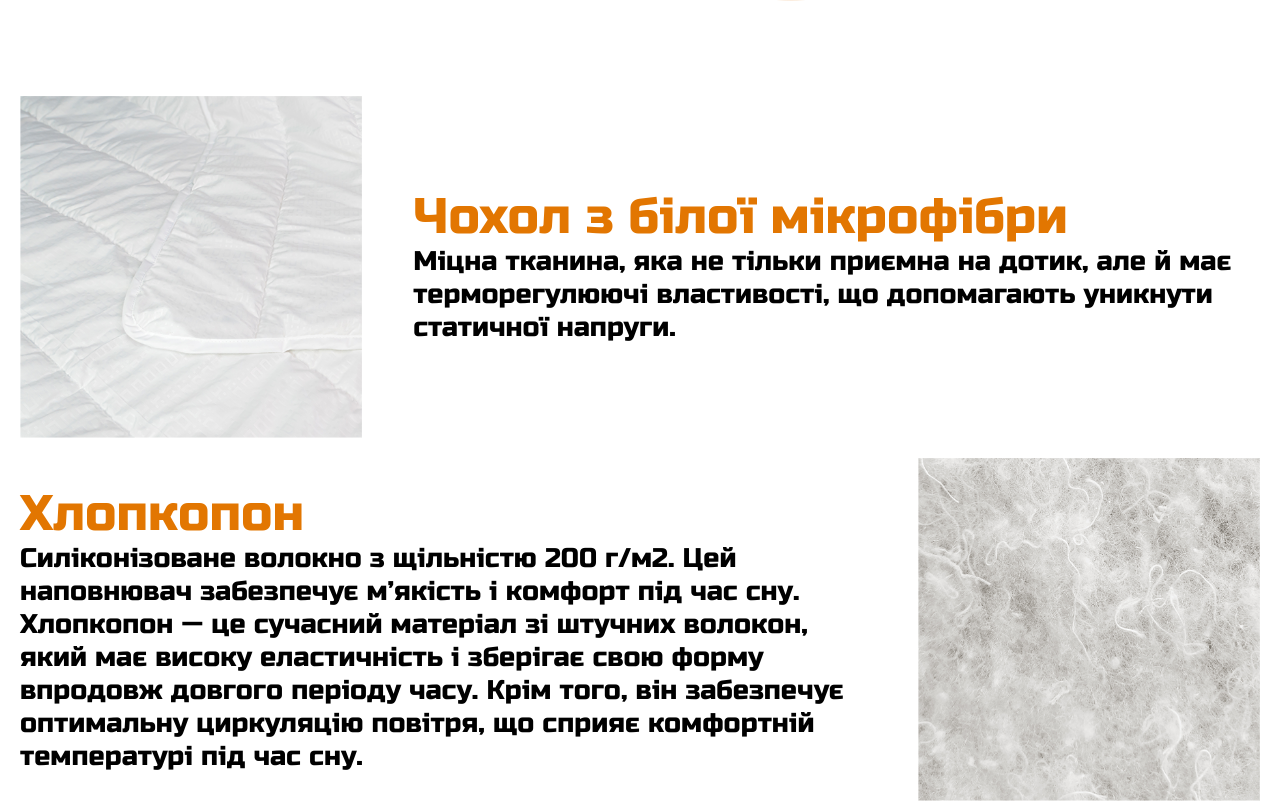
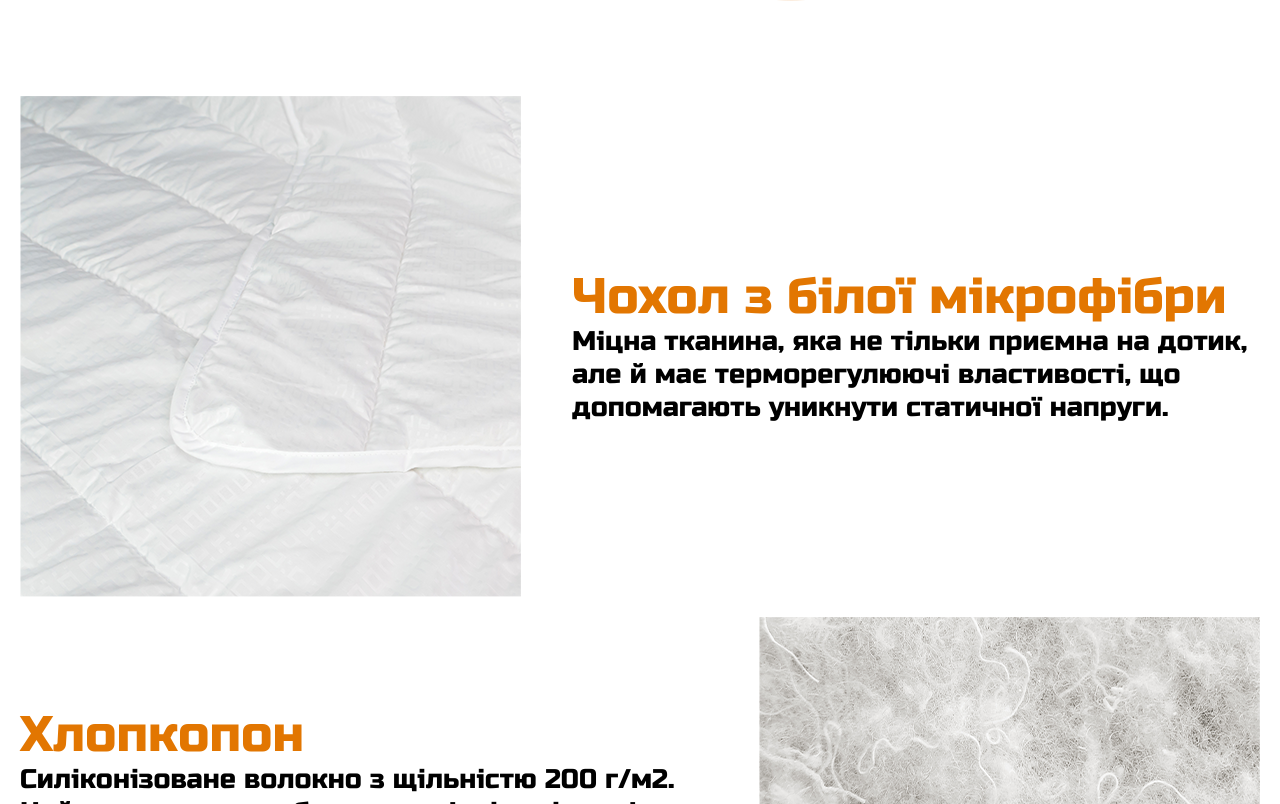
Before and after one commit to MarynaOgoreltseva/rozetka_test, a plain HTML site: page index.html in a window 1280 px wide. Shown: the part 2180-2984 px from the top of the page. Drawn offline with Linux system fonts and the light colour scheme.

Commit message:
куфвн 2

```diff
--- a/css/styles.scss
+++ b/css/styles.scss
@@ -23,7 +23,6 @@ body {
     font-weight: 400;
     font-style: normal;
     color: #fff;
-    // font-family: 'Montserrat', sans-serif;
 }
 
 a {
@@ -82,11 +81,7 @@ ul {
         width: 100%;
     }
     &__title {
-        // max-width: 966px;
-        // width: 100%;
         text-align: center;
-        // margin-top: 38px;
-        // margin-left: 70px;
         text-transform: uppercase;
         flex: 1 1 auto;
     }
@@ -99,14 +94,12 @@ ul {
     &__pic-left {
         width: 100%;
         max-width: 750px;
-        // height: 420px;
         align-self: flex-end;
         z-index: 1;
     }
     &__pic-right {
         width: 100%;
         max-width: 888px;
-        // height: 525px;
         align-self: flex-start;
         margin-left: -207px;
     }
@@ -115,13 +108,10 @@ ul {
 .benefits {
     background-color: #333087;
     padding: 80px 0;
-    // height: 450px;
     &__list {
         display: flex;
         flex-wrap: wrap;
         flex-direction: column;
-        // max-width: 1168px;
-        // width: 100%;
     }
     &__text {
         font-size: 37px;
@@ -133,14 +123,10 @@ ul {
         display: inline-block;
     }
     &__item {
-        // padding: 49px 0  74px 87px;
-        // max-width: 720px;
-        // width: 100%;
         display: flex;
         flex-wrap: wrap;
         flex-direction: row;
         justify-content: space-between;
-        // flex: 0 0 50%;
     }
     &__title {
         margin-bottom: 24px;
@@ -206,10 +192,9 @@ ul {
             flex-direction: row-reverse;
         }
     }
-    &__pic {
+    &__pic-block {
         max-width: 501px;
         width: 100%;
-        // height: 501px;
     }
     &__item-inner {
         max-width: 852px;
@@ -253,11 +238,9 @@ ul {
         width: 100%;
         &_s {
             max-width: 566px;
-            // height: 317px;
         }
         &_m {
             max-width: 607px;
-            // height: 311px;
         }
     }
     &__column {
@@ -302,11 +285,6 @@ ul {
         font-size: 73px;
         text-transform: uppercase;
     }
-    // &__bg {
-    //     position: absolute;
-    //     bottom: 0;
-    //     width: 100vw;
-    // }
 }
 @media screen and (max-width:1350px) {
     .hero {
@@ -316,7 +294,6 @@ ul {
             height: auto;
         }
         &__pic-right {
-            // max-width: 450px;
             margin-left: 0;
         }
         &__pic-left {
@@ -329,7 +306,6 @@ ul {
             gap: 20px;
         }
         &__item {
-            // flex-wrap: wrap;
             font-size: 27px;
         }
         & .title_medium {
@@ -411,8 +387,6 @@ ul {
     &__item {
         flex-direction: column;
         justify-content: center;
-        // column-gap: 60px;
-        // gap: 40px;
         &_pic {
             flex-direction: column;
         }
@@ -454,9 +428,6 @@ ul {
         &__item-title {
             line-height: 25px;
         }
-        &__pic {
-            // max-width: 220px;
-        }
     }
 
     .compare {
```
Also changed, not shown: css/styles.css, 1 other file.
